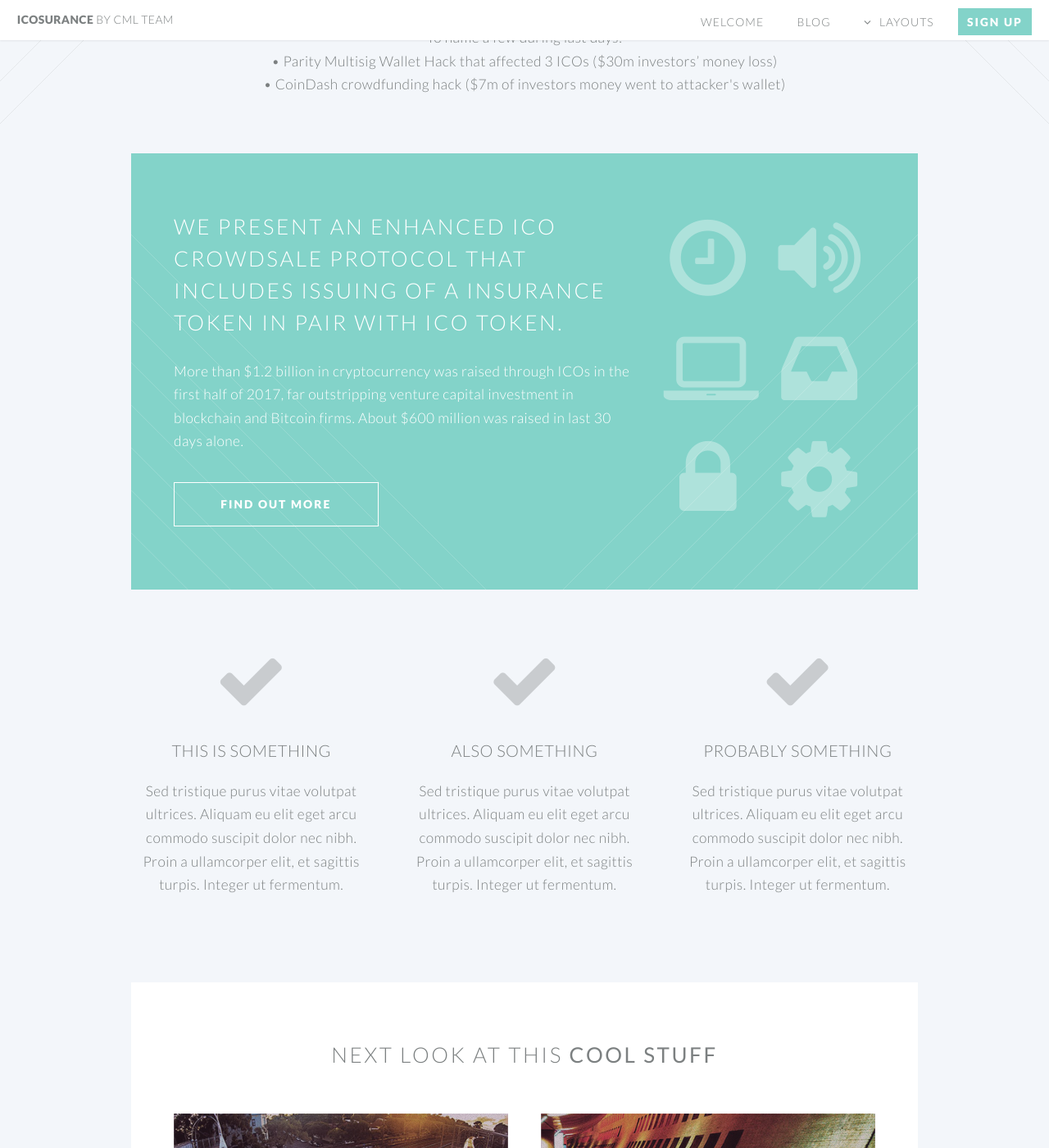
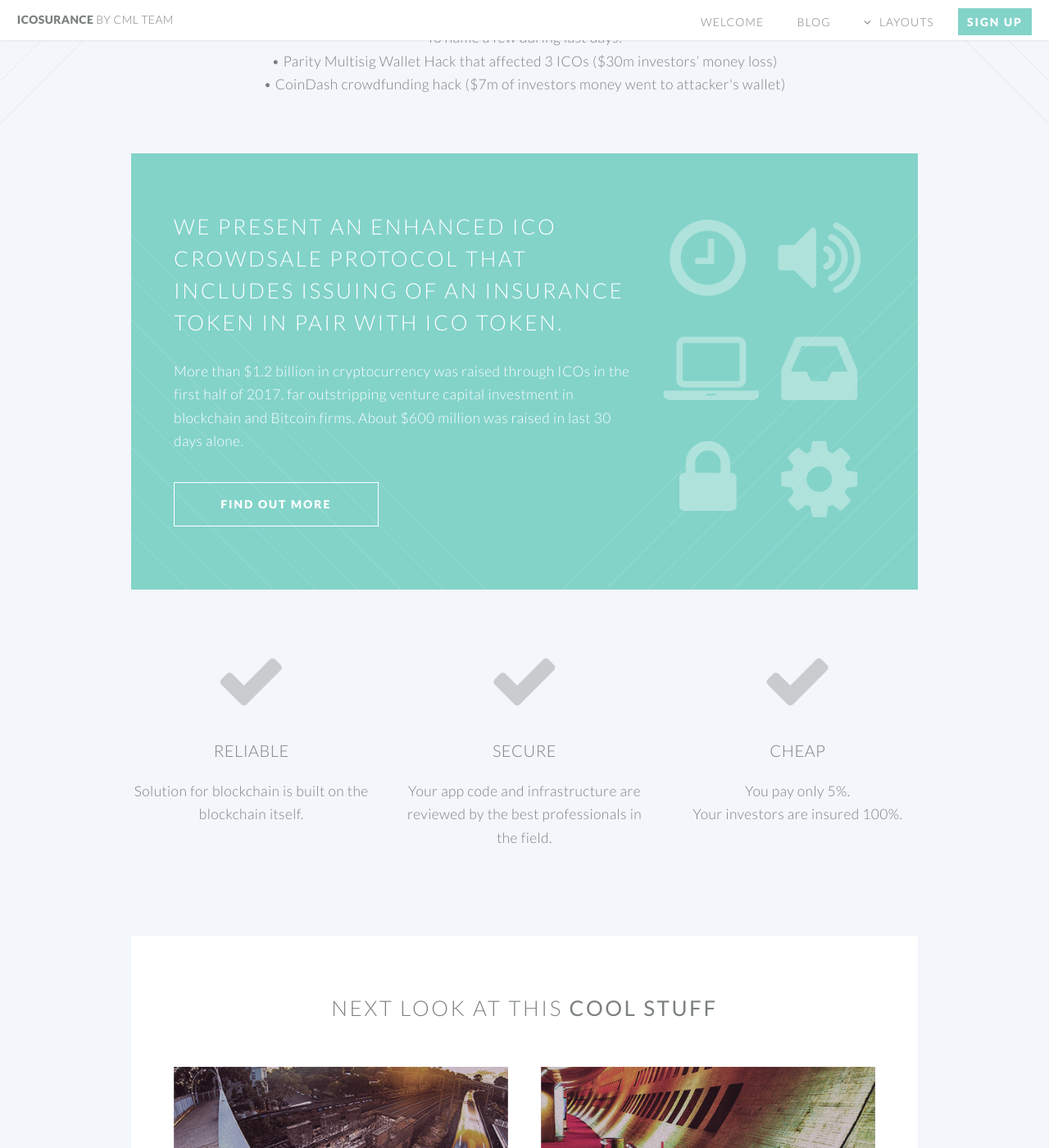
Before and after one commit to ICOsurance/www, a Jekyll site: the page built from index.html, in a window 1280 px wide and 1400 px high, scrolled down 854 px. Shown: the whole window at 82% size. Built offline with Jekyll 4.4.1, drawn with Linux system fonts in a browser that asks for light colours.

Commit message:
update checkboxes

```diff
--- a/index.html
+++ b/index.html
@@ -20,7 +20,7 @@ layout: landing-page
 							<div class="8u">
 
 								<header>
-									<h2>We present an enhanced ICO crowdsale protocol that includes issuing of a Insurance Token in pair with ICO Token.</h2>
+									<h2>We present an enhanced ICO crowdsale protocol that includes issuing of an Insurance Token in pair with ICO Token.</h2>
 								</header>
 								<p>More than $1.2 billion in cryptocurrency was raised through ICOs in the first half of 2017, far outstripping venture capital investment in blockchain and Bitcoin firms. About $600 million was raised in last 30 days alone.</p>
 								<footer>
@@ -53,9 +53,9 @@ layout: landing-page
 								<section>
 									<span class="icon featured fa-check"></span>
 									<header>
-										<h3>This is Something</h3>
+										<h3>Reliable</h3>
 									</header>
-									<p>Sed tristique purus vitae volutpat ultrices. Aliquam eu elit eget arcu commodo suscipit dolor nec nibh. Proin a ullamcorper elit, et sagittis turpis. Integer ut fermentum.</p>
+									<p>Solution for blockchain is built on the blockchain itself.</p>
 								</section>
 
 							</div>
@@ -64,9 +64,9 @@ layout: landing-page
 								<section>
 									<span class="icon featured fa-check"></span>
 									<header>
-										<h3>Also Something</h3>
+										<h3>Secure</h3>
 									</header>
-									<p>Sed tristique purus vitae volutpat ultrices. Aliquam eu elit eget arcu commodo suscipit dolor nec nibh. Proin a ullamcorper elit, et sagittis turpis. Integer ut fermentum.</p>
+									<p>Your app code and infrastructure are reviewed by the best professionals in the field.</p>
 								</section>
 
 							</div>
@@ -75,9 +75,9 @@ layout: landing-page
 								<section>
 									<span class="icon featured fa-check"></span>
 									<header>
-										<h3>Probably Something</h3>
+										<h3>Cheap</h3>
 									</header>
-									<p>Sed tristique purus vitae volutpat ultrices. Aliquam eu elit eget arcu commodo suscipit dolor nec nibh. Proin a ullamcorper elit, et sagittis turpis. Integer ut fermentum.</p>
+									<p>You pay only 5%.<br/>Your investors are insured 100%.</p>
 								</section>
 
 							</div>
```
